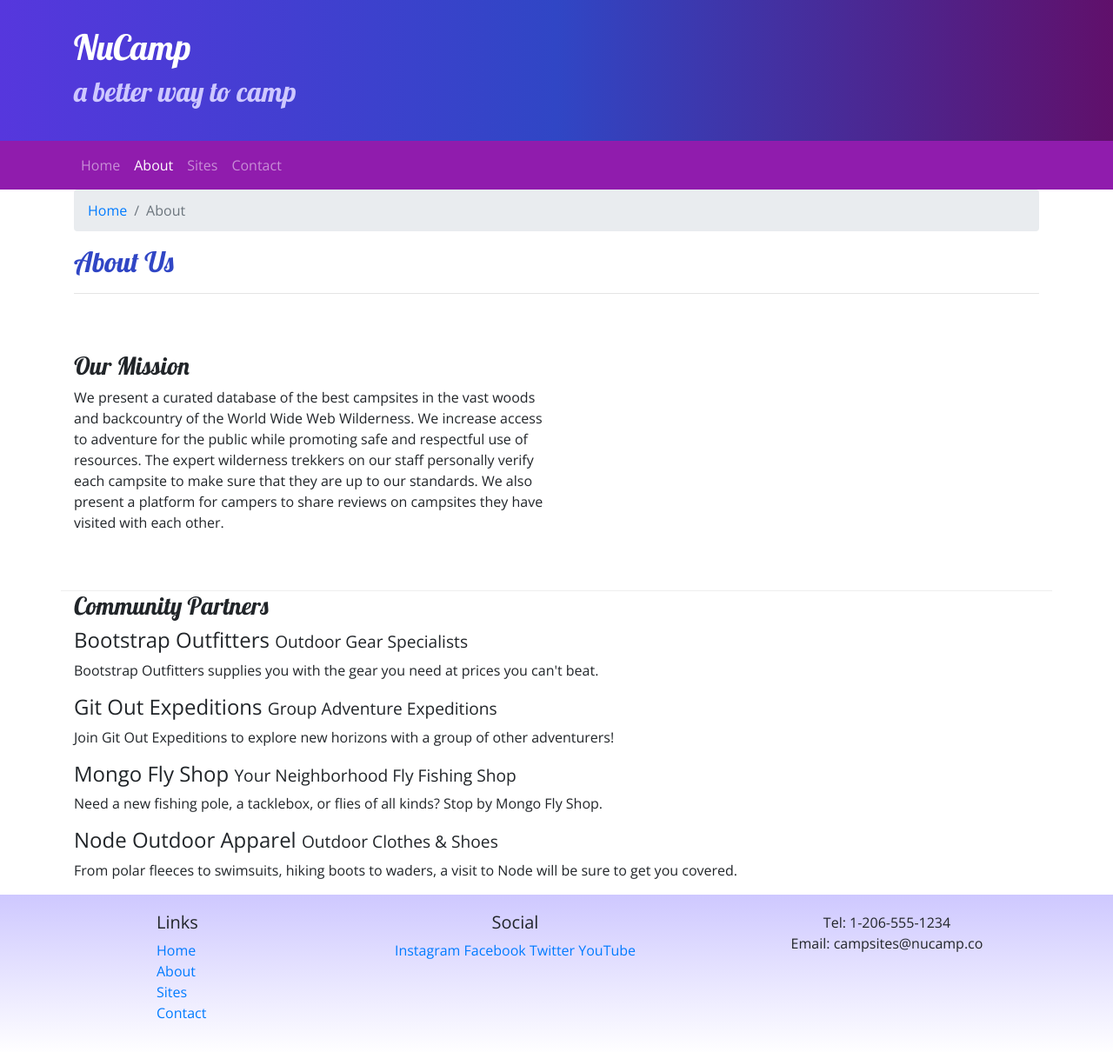
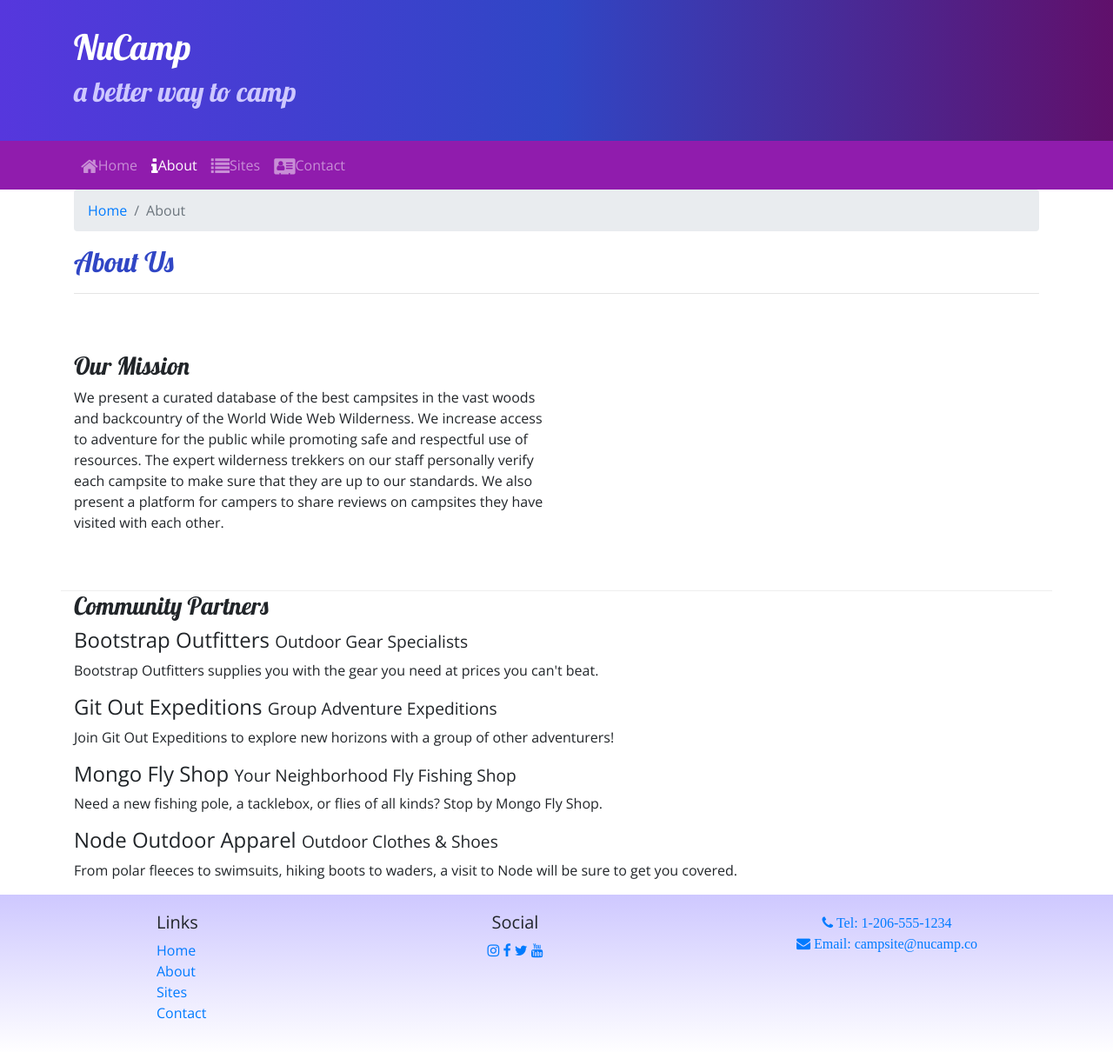
Before and after one commit to yashp82099/nucampsite, a website: page aboutus.html in a window 1280 px wide. Shown: the whole page at 87% size. Drawn offline with nearby package versions, Linux system fonts and the light colour scheme.

Commit message:
adding icon to site

```diff
--- a/aboutus.html
+++ b/aboutus.html
@@ -5,6 +5,9 @@
     <meta charset="utf-8" />
     <meta name="viewport" content="width=device-width, initil-scale=1" />
     <link rel="stylesheet" href="node_modules/bootstrap/dist/css/bootstrap.min.css" />
+
+
+    <link rel="stylesheet" href="node_modules/font-awesome/css/font-awesome.min.css" />
 
     <link rel="stylesheet" href="https://fonts.googleapis.com/css?family=Lobster|Open+Sans" />
     <link rel="stylesheet" href="css/styles.css" />
@@ -31,10 +34,10 @@
             </button>
             <div class='collapse navbar-collapse' id='nucampNavbar'>
                 <ul class="navbar-nav">
-                    <li class="nav-item"><a class="nav-link" href="index.html">Home</a></li>
-                    <li class="nav-item active"><a class="nav-link" href="aboutus.html">About</a></li>
-                    <li class="nav-item"><a class="nav-link" href="#">Sites</a></li>
-                    <li class="nav-item"><a class="nav-link" href="#">Contact</a></li>
+                    <li class="nav-item"><a class="nav-link" href="index.html"><i class='fa fa-home fa-lg'></i>Home</a></li>
+                    <li class="nav-item active"><a class="nav-link" href="aboutus.html"><i class='fa fa-info fa-lg'></i>About</a></li>
+                    <li class="nav-item"><a class="nav-link" href="#"><i class='fa fa-list fa-lg'></i>Sites</a></li>
+                    <li class="nav-item"><a class="nav-link" href="#"><i class='fa fa-address-card fa-lg'></i>Contact</a></li>
                 </ul>
             </div>
         </div>
@@ -86,16 +89,17 @@
                         <li><a href="#">Contact</a></li>
                     </ul>
                 </div>
-                <div class="col-6 col-sm-5 text-center">
+                <div class='col-6 col-sm-5 text-center'>
                     <h5>Social</h5>
-                    <a href="http://instagram.com/">Instagram</a>
-                    <a href="http://facebook.com/">Facebook</a>
-                    <a href="http://twitter.com/">Twitter</a>
-                    <a href="http://youtube.com/">YouTube</a>
+                    <a href="http://instagram.com/"><i class="fa fa-instagram"></i></a>
+                    <a href="http://facebook.com/"><i class="fa fa-facebook"></i></a>
+                    <a href="http://twitter.com/"><i class="fa fa-twitter"></i></a>
+                    <a href="http://youtube.com/"><i class="fa fa-youtube"></i></a>
                 </div>
-                <div class="col-sm-4 text-center">
-                    Tel: 1-206-555-1234<br />
-                    Email: campsites@nucamp.co
+                <div class ='col-sm-4 text-center'>
+                    <i class="fa fa-phone fa-la text-primary"> Tel: 1-206-555-1234<br/></i>
+                    <i class="fa fa-envelope fa-la text-primary"> Email: campsite@nucamp.co<br/></i>
+
                 </div>
            </div>
         </div>
--- a/package.json
+++ b/package.json
@@ -15,6 +15,7 @@
   },
   "dependencies": {
     "bootstrap": "^4.5.2",
+    "font-awesome": "^4.7.0",
     "jquery": "^3.5.1",
     "popper.js": "^1.16.1"
   }
```
Also changed, not shown: index.html (+13 -10 lines), 1 other file.
